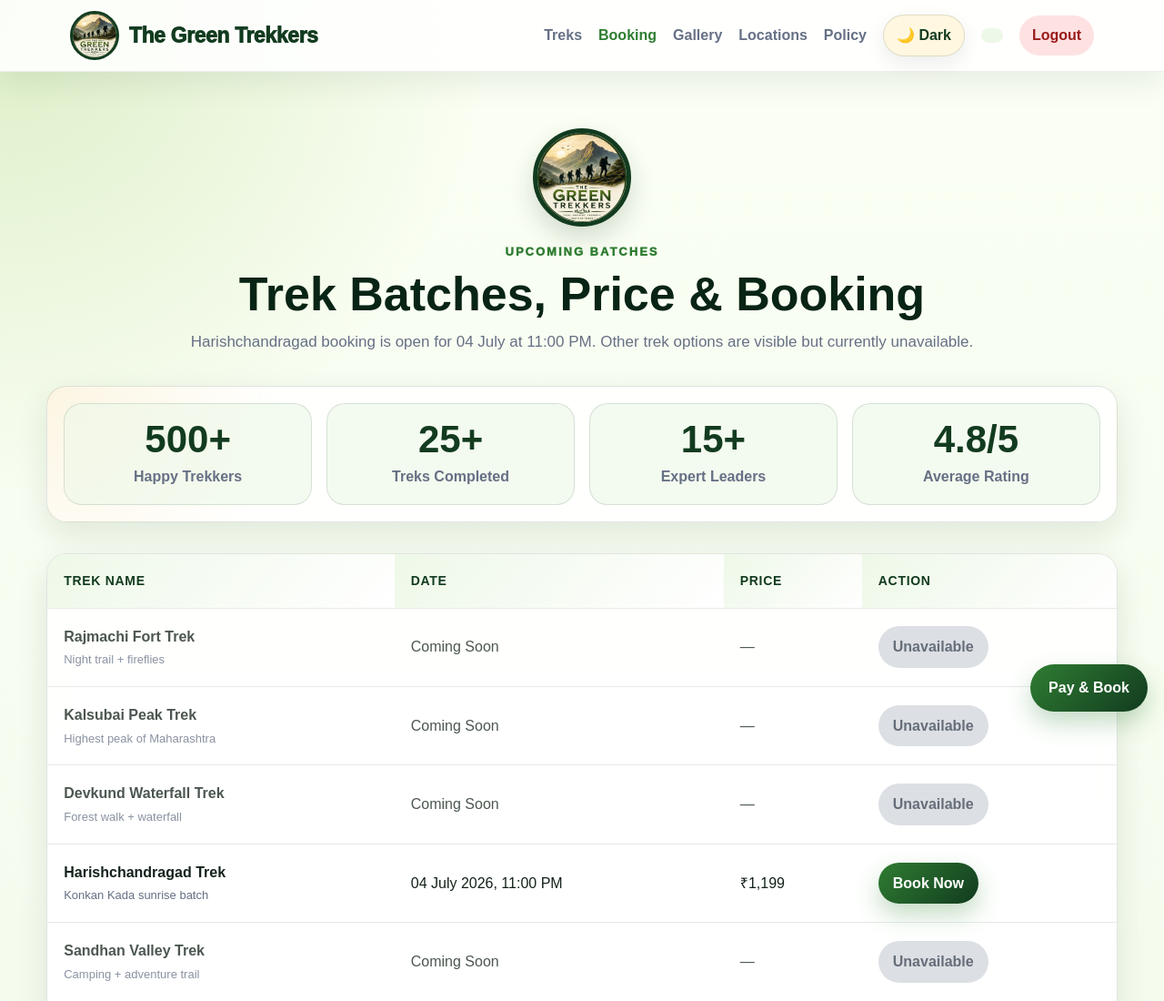
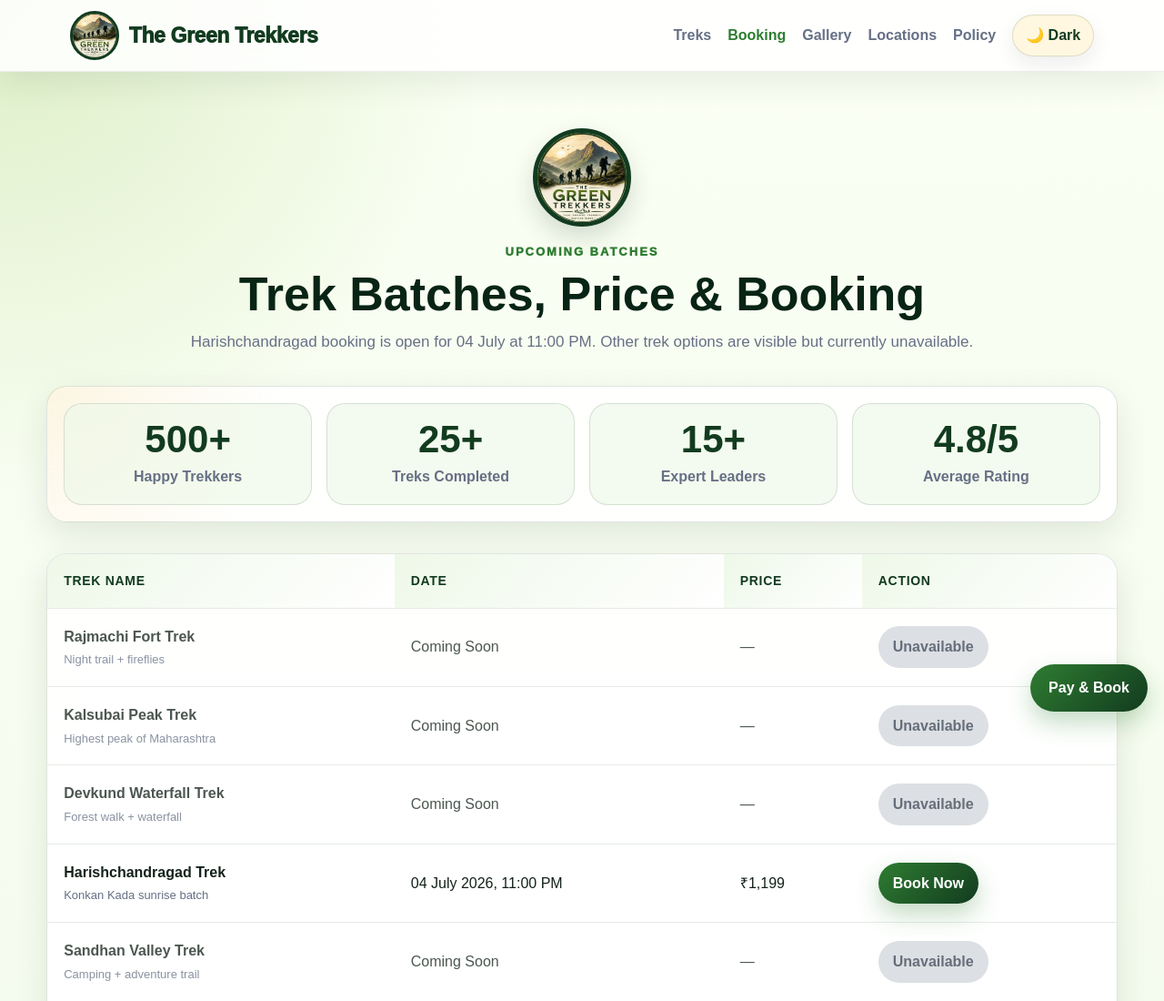
Before and after one commit to piyushprofessional/The-green-trekkers, a website: page batches.html in a window 1280 px wide. Shown: the top 1100 px of the page at 91% size. Drawn offline with Linux system fonts and the light colour scheme; no server answers.

Commit message:
Update batches.html

```diff
--- a/batches.html
+++ b/batches.html
@@ -27,8 +27,6 @@
       <a href="locations.html" data-page="locations">Locations</a>
       <a href="policy.html" data-page="policy">Policy</a>
       <button id="themeToggle" class="theme-toggle" type="button" aria-label="Switch theme">🌙 Dark</button>
-      <span id="userBadge" class="user-badge"></span>
-      <button id="logoutBtn" class="logout-btn">Logout</button>
     </nav>
   </header>
 
```
